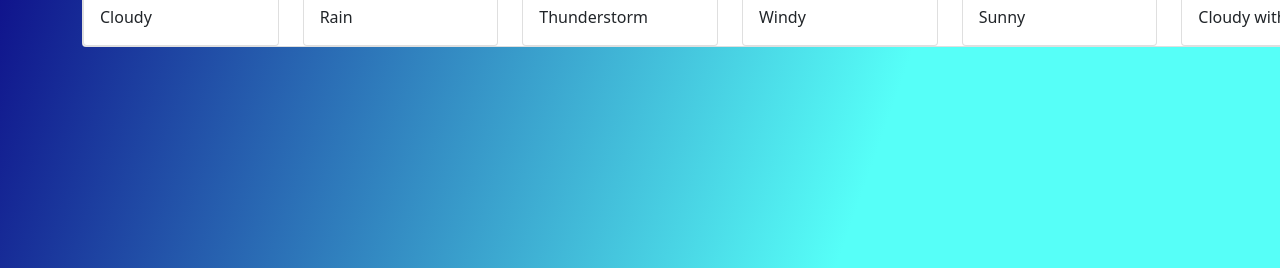
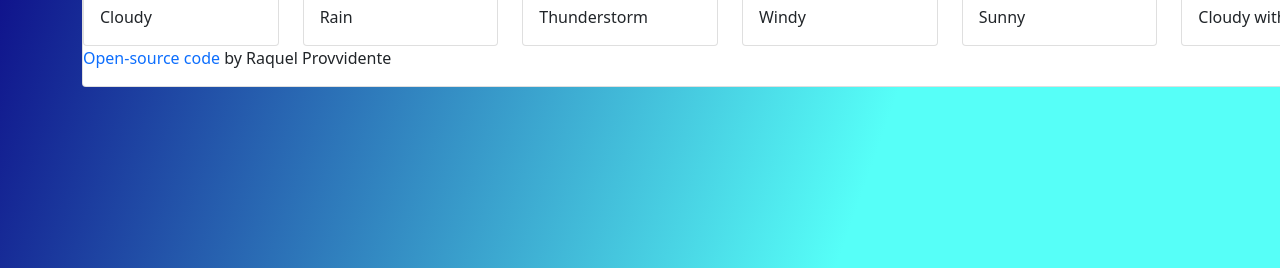
Before and after one commit to Raquelpro/my-project-1, a website built with Parcel: page index.html in a window 1280 px wide. Shown: the part 532-800 px from the top of the page. Built offline with nearby package versions, Linux system fonts and the light colour scheme.

Commit message:
script moved
moved script location

```diff
--- a/index.html
+++ b/index.html
@@ -5,7 +5,7 @@
     <meta http-equiv="X-UA-Compatible" content="IE=edge" />
     <meta name="viewport" content="width=device-width, initial-scale=1.0" />
     <script src="https://unpkg.com/axios/dist/axios.min.js"></script>
-    <title>Weathert</title>
+    <title>Weather</title>
     <link
       href="https://cdn.jsdelivr.net/npm/bootstrap@5.1.3/dist/css/bootstrap.min.css"
       rel="stylesheet"
@@ -19,7 +19,6 @@
   <br/>
   <body>
     <script src="src/styles.css"></script>
-    <script src="src/index.js"></script>
     <div class="container">
       <div class="card" style="width: 81rem">
         <div class="shadow-lg">
@@ -113,5 +112,7 @@
             </div>
           </div>
         </div>
-  </body>
+        <p><a href="https://github.com/Raquelpro/my-project-1" target="_blank" class="code">Open-source code</a> by Raquel Provvidente</p>
+ <script src="src/index.js"></script>
+      </body>
 </html>
--- a/src/styles.css
+++ b/src/styles.css
@@ -8,3 +8,7 @@ body {
     rgb(86, 255, 248) 68.5%
   );
 }
+
+.code {
+  text-decoration: none;
+}
```
